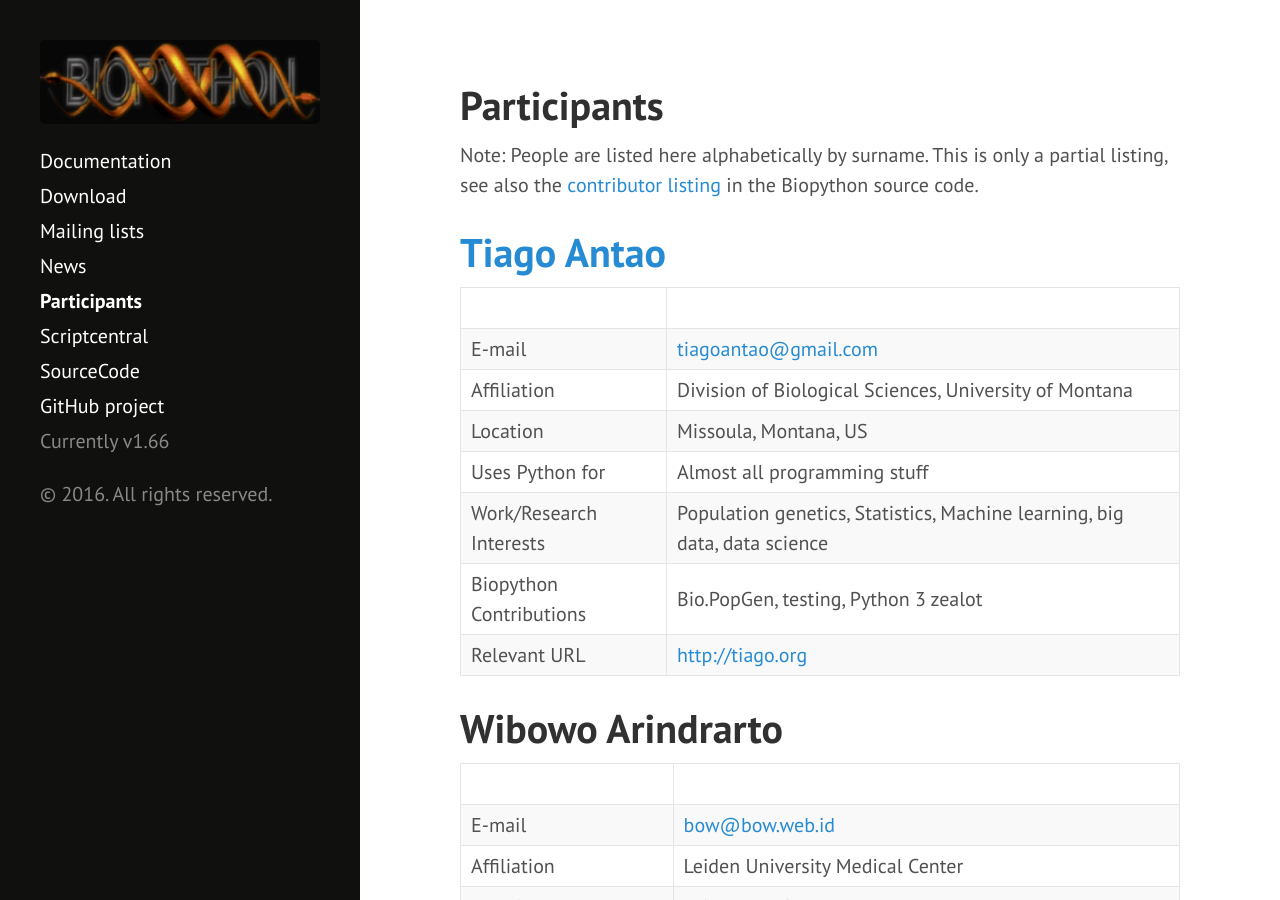
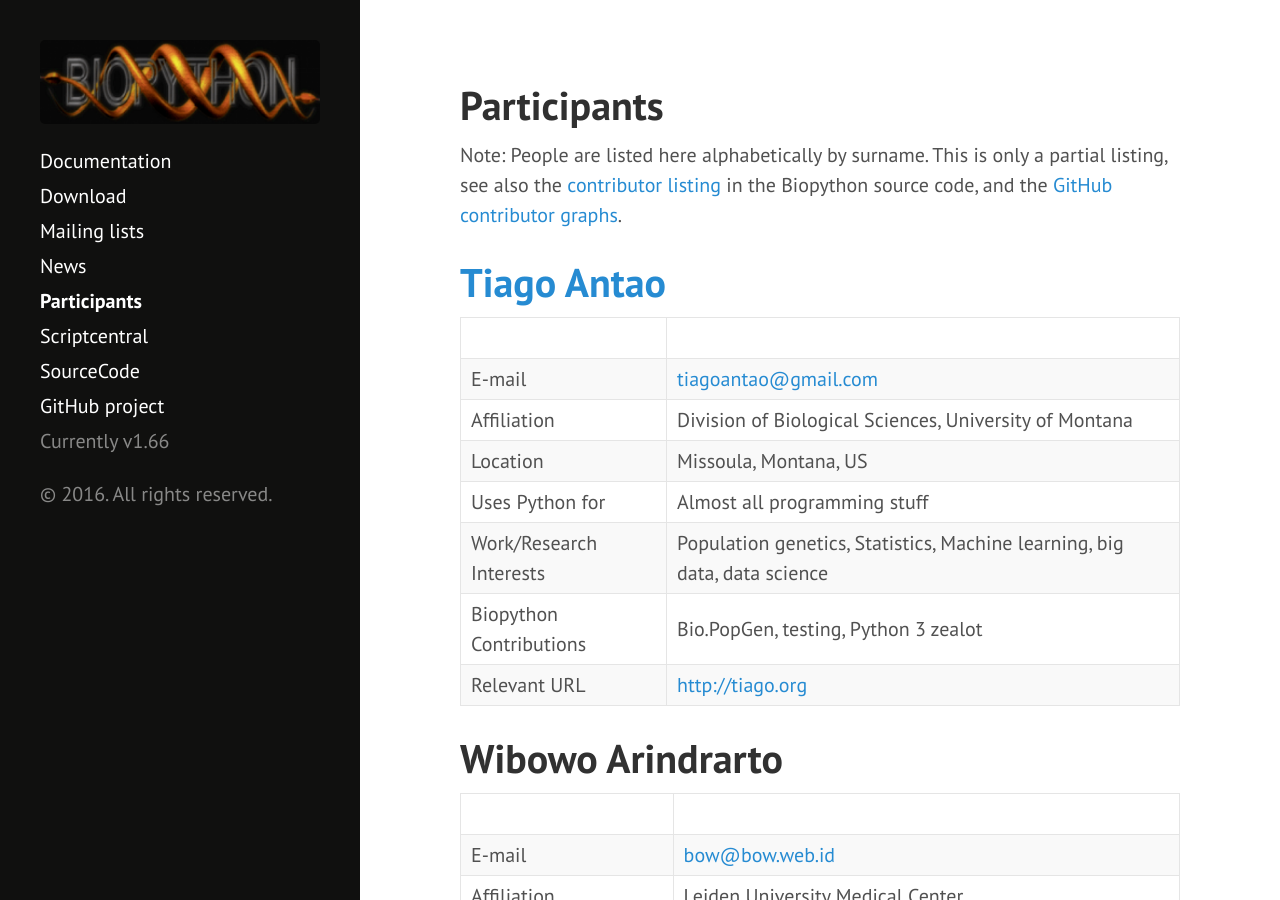
Before and after one commit to biopython/biopython.github.io, a Jekyll site: the page built from wiki/Participants.md, in a window 1280 px wide and 900 px high. Built offline with Jekyll 4.4.1, drawn with Linux system fonts in a browser that asks for light colours.

Commit message:
Fix CONTRIB file link
See also discussion on #59 about this page.

```diff
--- a/wiki/Participants.md
+++ b/wiki/Participants.md
@@ -6,8 +6,9 @@ layout: page
 
 Note: People are listed here alphabetically by surname. This is only a
 partial listing, see also the [contributor
-listing](http://biopython.org/SRC/biopython/CONTRIB) in the Biopython
-source code.
+listing](https://github.com/biopython/biopython/blob/master/CONTRIB) in
+the Biopython source code, and the [GitHub contributor
+graphs](https://github.com/biopython/biopython/graphs/contributors).
 
 [Tiago Antao](User%3ATiago "wikilink")
 ======================================
```
